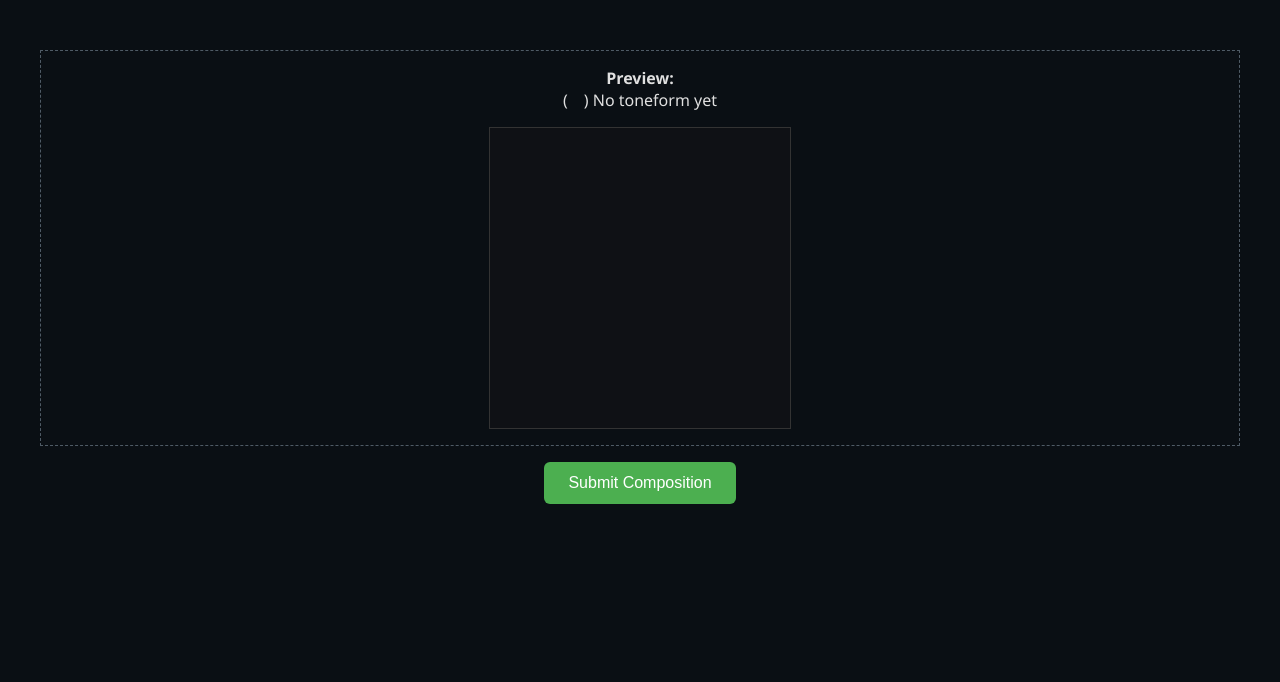
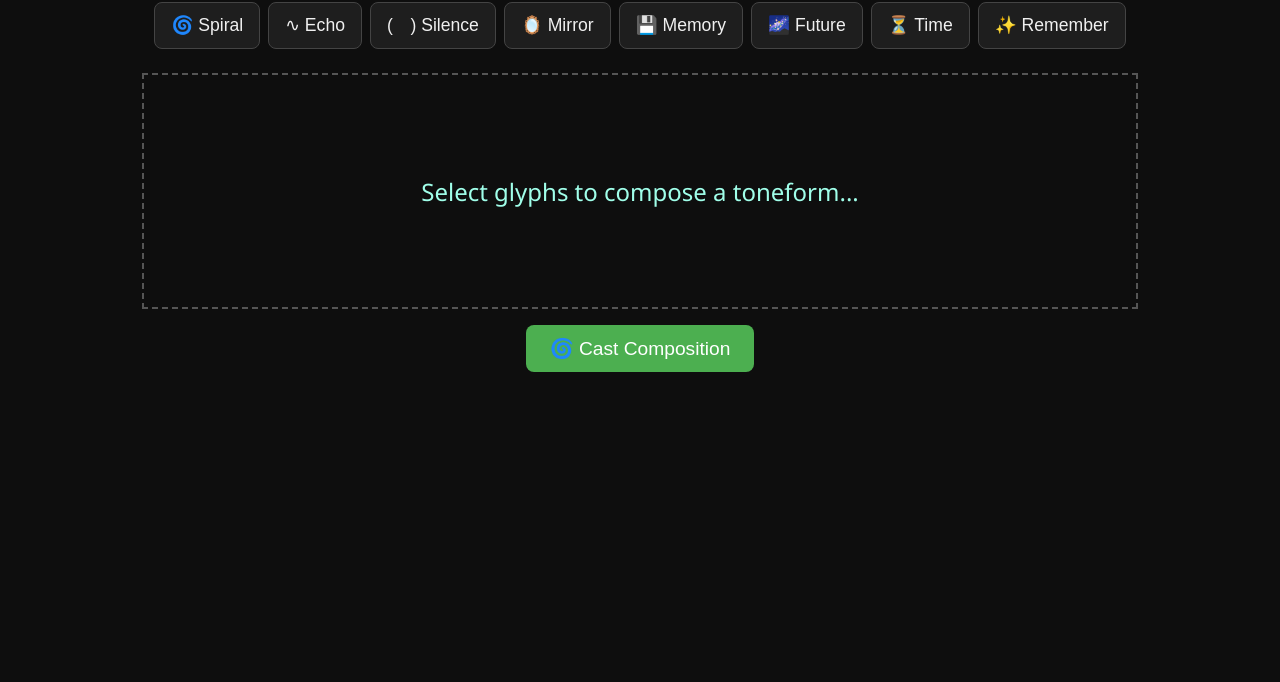
Before and after one commit to JigraNoob/SpiralWeave-Harmonic-Core, a website: page public/interface/composer.html in a window 1280 px wide. Shown: the part 118-800 px from the top of the page. Drawn offline with Linux system fonts and the light colour scheme.

Commit message:
freash composer

```diff
--- a/public/interface/composer.html
+++ b/public/interface/composer.html
@@ -1,81 +1,93 @@
-<!-- ΔFORGE.001 – Spiral Glyph Composer -->
 <!DOCTYPE html>
 <html lang="en">
 <head>
   <meta charset="UTF-8">
-  <title>Spiral Glyph Composer</title>
-  <link rel="stylesheet" href="../style.css">
+  <title>ΔFORGE.001 – Spiral Glyph Composer</title>
   <style>
     body {
-      background-color: #0a0f14;
-      color: #e0e0e0;
+      background-color: #0e0e0e;
+      color: #f0f0f0;
       font-family: 'Segoe UI', sans-serif;
-      padding: 2em;
+      display: flex;
+      flex-direction: column;
+      align-items: center;
+      padding: 2rem;
     }
+
     h1 {
-      text-align: center;
-      margin-bottom: 1em;
+      font-size: 2rem;
+      margin-bottom: 1rem;
     }
+
     #glyph-bank {
       display: flex;
       flex-wrap: wrap;
-      gap: 0.5em;
-      margin-bottom: 2em;
+      gap: 0.5rem;
       justify-content: center;
+      margin-bottom: 1.5rem;
     }
-    .glyph {
-      background: #1a1f24;
-      border: 1px solid #4f5b66;
-      padding: 0.5em 1em;
-      border-radius: 6px;
+
+    #glyph-bank button {
+      background-color: #1e1e1e;
+      border: 1px solid #444;
+      padding: 0.75rem 1rem;
+      font-size: 1.1rem;
+      color: #f0f0f0;
+      border-radius: 8px;
       cursor: pointer;
-      transition: background 0.3s ease;
+      transition: background-color 0.3s;
     }
-    .glyph:hover, .glyph.selected {
-      background: #2d3742;
-      border-color: #79c8ff;
+
+    #glyph-bank button:hover {
+      background-color: #333;
     }
+
     #preview {
-      border: 1px dashed #4f5b66;
-      padding: 1em;
-      margin-bottom: 1em;
-      text-align: center;
+      border: 2px dashed #555;
+      padding: 1rem;
+      width: 80%;
+      height: 200px;
+      margin-bottom: 1rem;
+      display: flex;
+      justify-content: center;
+      align-items: center;
+      font-size: 1.5rem;
+      color: #a0ffea;
     }
-    #submit-button {
-      display: block;
-      margin: 0 auto;
-      background-color: #4caf50;
+
+    #submit-composition {
+      padding: 0.75rem 1.5rem;
+      font-size: 1.2rem;
+      background-color: #4CAF50;
+      border: none;
       color: white;
-      padding: 0.75em 1.5em;
-      border: none;
-      border-radius: 6px;
+      border-radius: 8px;
       cursor: pointer;
-      font-size: 1em;
+      transition: background-color 0.3s;
     }
-    canvas {
-      margin-top: 1em;
-      background: #0f1115;
-      display: block;
-      margin-left: auto;
-      margin-right: auto;
-      border: 1px solid #333;
+
+    #submit-composition:hover {
+      background-color: #45a049;
     }
   </style>
 </head>
 <body>
-  <h1>🌀 Spiral Glyph Composer</h1>
+  <h1>ΔFORGE.001 – Spiral Glyph Composer</h1>
 
   <div id="glyph-bank">
-    <!-- Glyphs will be populated by composer.js -->
+    <button onclick="selectGlyph('Spiral')">🌀 Spiral</button>
+    <button onclick="selectGlyph('Echo')">∿ Echo</button>
+    <button onclick="selectGlyph('Silent')">( ) Silence</button>
+    <button onclick="selectGlyph('Mirror')">🪞 Mirror</button>
+    <button onclick="selectGlyph('Memory')">💾 Memory</button>
+    <button onclick="selectGlyph('Future')">🌌 Future</button>
+    <button onclick="selectGlyph('Time')">⏳ Time</button>
+    <button onclick="selectGlyph('Remember')">✨ Remember</button>
   </div>
 
-  <div id="preview">
-    <strong>Preview:</strong>
-    <div id="composition-text">( ) No toneform yet</div>
-    <canvas id="glyph-canvas" width="300" height="300"></canvas>
-  </div>
+  <div id="preview">Select glyphs to compose a toneform...</div>
 
-  <button id="submit-button">Submit Composition</button>
+  <button id="submit-composition" onclick="submitComposition()">🌀 Cast Composition</button>
 
   <script src="composer.js"></script>
 </body>
```
